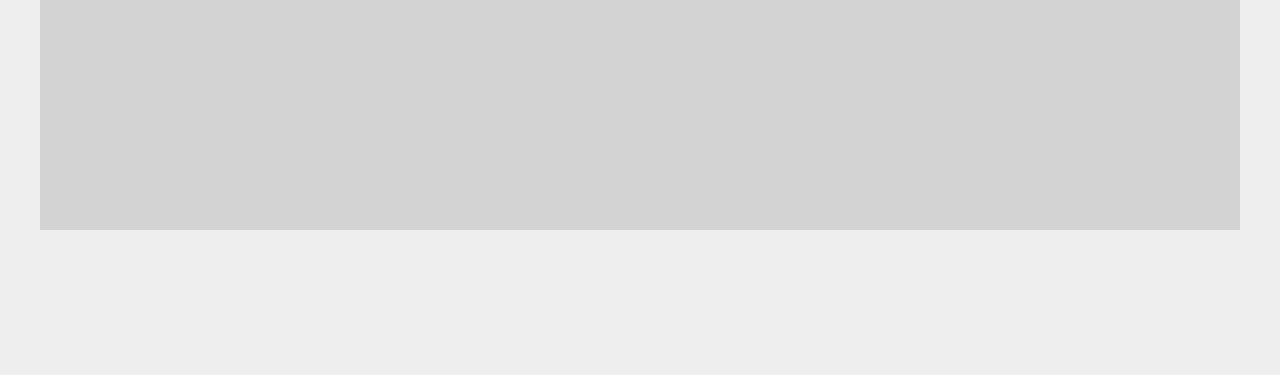
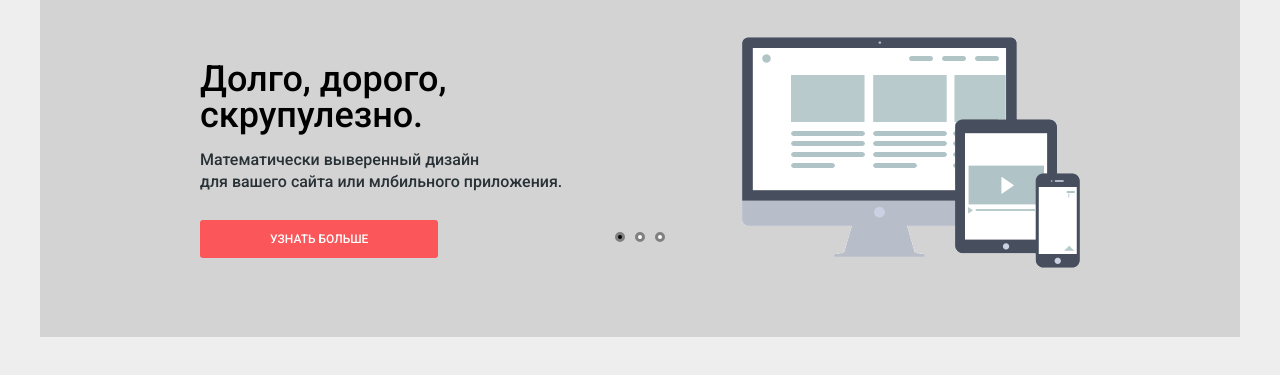
Before and after one commit to VVladim/nerds, a plain HTML site: page index.html in a window 1280 px wide. Shown: the part 97-472 px from the top of the page. Drawn offline with nearby package versions, Linux system fonts and the light colour scheme.

Commit message:
слайдер.

```diff
--- a/css/style.css
+++ b/css/style.css
@@ -35,11 +35,11 @@ html {
   background: lightgray;
   min-height: 300px;
 }
-.main-header .index-logo {
+.header-top .index-logo {
   float: left;
   margin-right: 164px;
 }
-.main-header .main-menu {
+.header-top .main-menu {
    float: left;
    margin: 0;
    padding: 0;
@@ -92,3 +92,126 @@ html {
  height: 15px;
  background: transparent url("../img/icon-basket.png") no-repeat;
 }
+.header-top {
+  margin-bottom: 30px;
+}
+.slider {
+   position: relative;
+   width:880px;
+   height: 310px;
+   margin: 0 auto;
+}
+.slider-controls {
+   position: absolute;
+   left:50%;
+   bottom: 95px;
+   margin-left: -100px;
+   width: 200px;
+   height: 10px;
+   text-align: center;
+   /*border: 1px dotted black;*/
+   z-index: 1000;
+}
+.slider input[type="radio"] {
+  display: none;
+}
+.slider-controls label {
+   display: inline-block;
+   vertical-align: top;
+   margin: 0 3px;
+   width: 4px;
+   height:4px;
+   background-color: white;
+   border: 3px solid gray;
+   border-radius: 50%;
+   cursor: pointer;
+}
+.slider-controls .active {
+   background: #1c1c1c;
+}
+.slide {
+  display: none;
+   position: absolute;
+   top: 0;
+   left: 0;
+   width: 100%;
+   height: 100%;
+   overflow: hidden;
+   /*background: rgba(255, 255, 0, 0.1);*/
+}
+.slide:nth-child(1) {
+  /*display: block;*/
+   background-image: url(../img/slide-screens.png);
+   background-repeat: no-repeat;
+   background-position: 100% 10px;
+}
+.slide:nth-child(2) {
+   background-image: url(../img/slide-calculator.png);
+   background-repeat: no-repeat;
+   background-position: 100% 10px;
+}
+.slide:nth-child(3) {
+   background-image: url(../img/slide-robot.png);
+   background-repeat: no-repeat;
+   background-position: 100% 10px;
+}
+
+.slide:nth-child(2) .slide-title {
+  width: 467px;
+}
+.slide:nth-child(2) p {
+   width: 470px;
+}
+.slide:nth-child(3) .slide-title {
+  width: 280px;
+}
+.slide:nth-child(3) p {
+   width: 470px;
+}
+.slide-text {
+   width: 380px;
+   padding: 34px 0;
+   color: #283136;
+}
+.slide-title {
+   width: 250px;
+   font-size: 36px;
+   line-height: 36px;
+   font-weight: 500;
+   color: #000000;
+}
+.slide-text p {
+   font-size: 16px;
+   line-height: 22px;
+   font-weight: 500;
+   margin-bottom: 27px;
+}
+.slide .btn {
+  display: inline-block;
+   /*width: 240px;*/
+   padding: 10px 70px;
+   font-size: 12px;
+   line-height: 18px;
+   font-weight: 500;
+   color: #ffffff;
+   background-color: #fb565a;
+   text-transform: uppercase;
+   text-decoration: none;
+   /*text-align: center;*/
+   border-radius: 3px;
+
+}
+#btn-1:checked ~ .slides .slide:nth-child(1) {
+  display: block;
+}
+#btn-2:checked ~ .slides .slide:nth-child(2) {
+  display: block;
+}
+#btn-3:checked ~ .slides .slide:nth-child(3) {
+  display: block;
+}
+#btn-1:checked ~ .slider-controls label[for="btn-1"],
+#btn-2:checked ~ .slider-controls label[for="btn-2"],
+#btn-3:checked ~ .slider-controls label[for="btn-3"] {
+  background: #000000;
+}
--- a/index.html
+++ b/index.html
@@ -10,7 +10,8 @@
 </head>
 <body>
   <div class="container">
-    <header class="main-header clearfix">
+    <header class="main-header">
+      <div class="header-top clearfix">
       <div class="index-logo">
         <img src="img/logotype.png" width="139" height="56" alt="Нёрдс">
       </div>
@@ -27,6 +28,63 @@
            Корзина
          </a>
        </div>
+       </div>
+       <div class="slider">
+         <input type="radio" id="btn-1" name="toggle" checked>
+         <input type="radio" id="btn-2" name="toggle">
+         <input type="radio" id="btn-3" name="toggle">
+         <div class="slider-controls">
+           <label for="btn-1"></label>
+           <label for="btn-2"></label>
+           <label for="btn-3"></label>
+         </div>
+         <div class="slides">
+           <div class="slide">
+             <div class="slide-text">
+               <div class="slide-title">
+                 Долго, дорого, скрупулезно.
+               </div>
+               <p>
+                 Математически выверенный дизайн<br>
+                 для вашего сайта или млбильного приложения.
+               </p>
+               <a class="btn" href="#">
+                 Узнать больше
+               </a>
+             </div>
+           </div>
+            <div class="slide">
+             <div class="slide-text">
+               <div class="slide-title">
+                 Любите ли вы математику,
+                 как любим ее мы?
+               </div>
+               <p>
+                 Нашим дизайнерам мы удаляем нейроны, ответственные<br>
+                 за креатив, чтобы дать им возможность все просчитать.
+               </p>
+               <a class="btn" href="#">
+                 Узнать больше
+               </a>
+             </div>
+           </div>
+           <div class="slide">
+             <div class="slide-text">
+               <div class="slide-title">
+                 Вне парадигмы,<br>
+                 только хардкор!
+               </div>
+               <p>
+                 Все дизайнерские решения в нашей компании принимаются<br>
+                 только когда им нет аналогов и равных по драйву
+               </p>
+               <a class="btn" href="#">
+                 Узнать больше
+               </a>
+             </div>
+           </div>
+         </div>
+       </div>
     </header>
 
   </div>
```
Also changed, not shown: img/slide-calculator.png (added), img/slide-robot.png (added), img/slide-screens.png (added).
